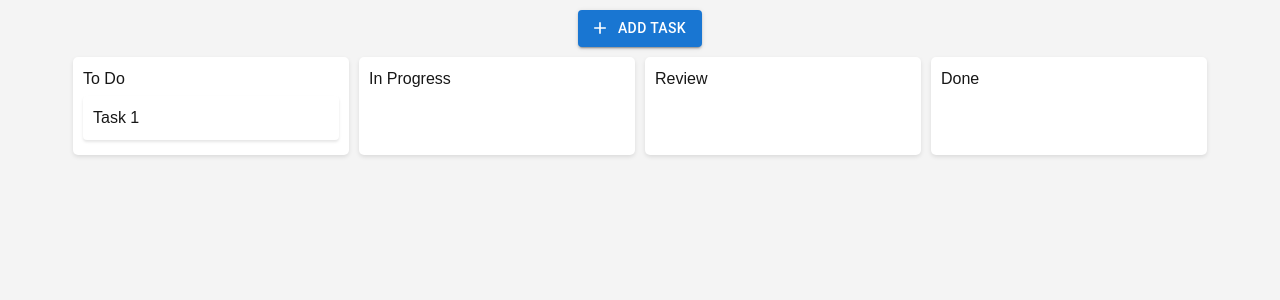
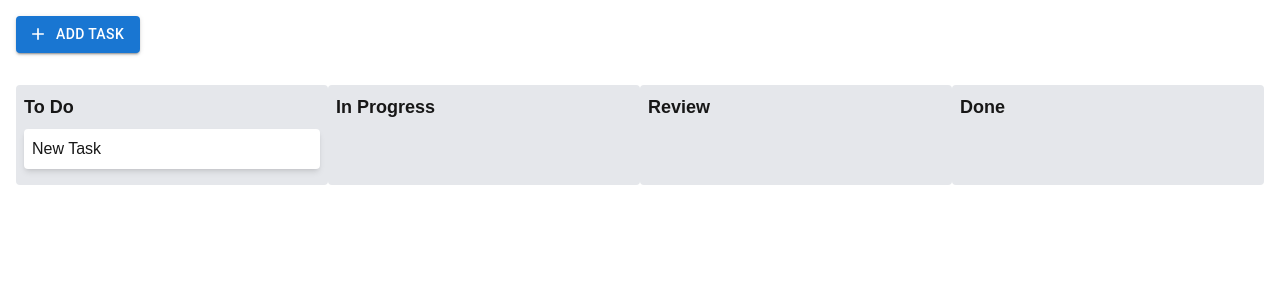
Before and after one commit to moldovancsaba/customato, a Next.js app: page / in a window 1280 px wide. Both pictures are taken after a click on the button "ADD TASK". Shown: the top 300 px of the page. Built offline with nearby package versions, Linux system fonts and the light colour scheme.

Commit message:
Feat: Deploy working Kanban board

```diff
--- a/app/components/Card.tsx
+++ b/app/components/Card.tsx
@@ -1,24 +1,30 @@
 "use client";
 
 import { useDrag } from "react-dnd";
+import { FC, useRef } from "react";
 
-const Card = ({ card }) => {
-  const [{ isDragging }, drag] = useDrag({
+type CardProps = {
+  card: { id: string; text: string; column: string };
+};
+
+const Card: FC<CardProps> = ({ card }) => {
+  const ref = useRef<HTMLDivElement>(null);
+
+  const [{ isDragging }, drag] = useDrag(() => ({
     type: "CARD",
     item: { id: card.id, text: card.text, column: card.column },
     collect: (monitor) => ({
       isDragging: !!monitor.isDragging(),
     }),
-  });
+  }));
+
+  drag(ref);
 
   return (
     <div
-      ref={drag}
-      className="kanban-card"
-      style={{
-        opacity: isDragging ? 0.5 : 1,
-        cursor: "grab",
-      }}
+      ref={ref}
+      className="bg-white p-2 my-2 shadow-md cursor-pointer rounded"
+      style={{ opacity: isDragging ? 0.5 : 1 }}
     >
       {card.text}
     </div>
--- a/app/components/Column.tsx
+++ b/app/components/Column.tsx
@@ -1,17 +1,32 @@
 "use client";
 
+import { FC, useRef } from "react";
 import { useDrop } from "react-dnd";
 import Card from "./Card";
 
-const Column = ({ title, cards, moveCard }) => {
+type ColumnProps = {
+  title: string;
+  cards: { id: string; text: string; column: string }[];
+  moveCard: (id: string, fromColumn: string, toColumn: string) => void;
+};
+
+const Column: FC<ColumnProps> = ({ title, cards, moveCard }) => {
+  const ref = useRef<HTMLDivElement>(null);
+
   const [, drop] = useDrop({
     accept: "CARD",
-    drop: (item) => moveCard(item.id, item.column, title),
+    drop: (item: { id: string; text: string; column: string }) => {
+      if (item.column !== title) {
+        moveCard(item.id, item.column, title);
+      }
+    },
   });
 
+  drop(ref); // Attach drop function to the ref
+
   return (
-    <div ref={drop} className="kanban-column">
-      <h2>{title}</h2>
+    <div ref={ref} className="flex flex-col w-1/4 bg-gray-200 p-2 rounded">
+      <h2 className="font-bold text-lg">{title}</h2>
       {cards.map((card) => (
         <Card key={card.id} card={card} />
       ))}
--- a/app/components/KanbanBoard.tsx
+++ b/app/components/KanbanBoard.tsx
@@ -1,53 +1,40 @@
 "use client";
-import "../styles/KanbanBoard.css";
 
 import { useState } from "react";
 import { DndProvider } from "react-dnd";
 import { HTML5Backend } from "react-dnd-html5-backend";
+import Column from "./Column";
 import { Button } from "@mui/material";
 import { Add } from "@mui/icons-material";
-import Column from "./Column";
+
+type CardType = { id: string; text: string; column: string };
 
 const initialColumns = ["To Do", "In Progress", "Review", "Done"];
 
 const KanbanBoard = () => {
-  const [cards, setCards] = useState([]);
+  const [cards, setCards] = useState<CardType[]>([]);
 
   const addCard = () => {
-    const newCard = {
-      id: Date.now(),
-      text: `Task ${cards.length + 1}`,
-      column: "To Do",
-    };
-    setCards([...cards, newCard]);
+    setCards([...cards, { id: Date.now().toString(), text: "New Task", column: "To Do" }]);
   };
 
-  const moveCard = (cardId, fromColumn, toColumn) => {
+  const moveCard = (id: string, fromColumn: string, toColumn: string) => {
     setCards((prevCards) =>
-      prevCards.map((card) =>
-        card.id === cardId ? { ...card, column: toColumn } : card
-      )
+      prevCards.map((card) => (card.id === id ? { ...card, column: toColumn } : card))
     );
   };
 
   return (
     <DndProvider backend={HTML5Backend}>
-      <div className="kanban-board">
-        <div className="kanban-header">
-          <Button variant="contained" startIcon={<Add />} onClick={addCard}>
-            Add Task
-          </Button>
-        </div>
-        <div className="kanban-columns">
-          {initialColumns.map((title) => (
-            <Column
-              key={title}
-              title={title}
-              cards={cards.filter((card) => card.column === title)}
-              moveCard={moveCard}
-            />
-          ))}
-        </div>
+      <div className="p-4">
+        <Button variant="contained" startIcon={<Add />} onClick={addCard}>
+          Add Task
+        </Button>
+      </div>
+      <div className="flex justify-between p-4">
+        {initialColumns.map((col) => (
+          <Column key={col} title={col} cards={cards.filter((card) => card.column === col)} moveCard={moveCard} />
+        ))}
       </div>
     </DndProvider>
   );
--- a/app/components/SortableItem.tsx
+++ b/app/components/SortableItem.tsx
@@ -1,22 +1,33 @@
 "use client";
 
-import { Card, CardContent } from "@mui/material";
 import { useDraggable } from "@dnd-kit/core";
 
-export default function SortableItem({ card }) {
+type CardType = {
+  id: string;
+  text: string;
+  column: string;
+};
+
+export default function SortableItem({ card }: { card: CardType }) {
   const { attributes, listeners, setNodeRef, transform } = useDraggable({
     id: card.id,
   });
 
+  const style = transform
+    ? {
+        transform: `translate3d(${transform.x}px, ${transform.y}px, 0)`,
+      }
+    : undefined;
+
   return (
-    <Card
+    <div
       ref={setNodeRef}
+      style={style}
       {...listeners}
       {...attributes}
-      className="kanban-card"
-      style={{ transform: transform ? `translate3d(${transform.x}px, ${transform.y}px, 0)` : "" }}
+      className="bg-white p-2 my-2 shadow-md cursor-pointer rounded"
     >
-      <CardContent>{card.content}</CardContent>
-    </Card>
+      {card.text}
+    </div>
   );
 }
```
